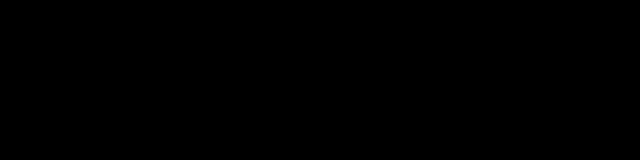
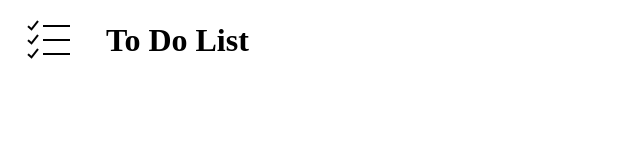
Before and after one commit to 4shadow4/ToDoList, a website built with webpack: page src/index.html in a window 1280 px wide. Shown: the whole page, without its empty margins (0-640 px from the left). Built offline with nearby package versions, Linux system fonts and the light colour scheme.

Commit message:
starter page for the todolist

```diff
--- a/src/index.html
+++ b/src/index.html
@@ -6,6 +6,15 @@
     <title>Document</title>
 </head>
 <body>
+    <header>
+        <img src="../Images/icons8-to-do-list-50.png" alt="" class="static-gif">
+        <img src="../Images/icons8-to-do-list.gif" alt="">
 
+        <h1>To Do List</h1>
+    </header>
+    <main>
+        <div id="projects"> </div>
+        <div id="toDoLists"></div>
+    </main>
 </body>
 </html>
--- a/src/styles.css
+++ b/src/styles.css
@@ -1,3 +1,43 @@
+*{
+    box-sizing: border-box;
+    margin: 0;
+    padding: 0;
+}
+
+
 body{
-    background-color: black;
+    height: 100vh;
+
+    display: flex;
+    flex-direction: column;
 }
+
+header{
+    height: 10%;
+    padding: 1rem 1.5rem;
+    display: flex;
+
+    align-items: center;
+    gap: 2rem;
+}
+
+main{
+    height: 90%;
+    display: flex;
+}
+
+#projects{
+    width: 35%;
+}
+#toDoLists{
+    width: 65%;
+}
+
+.static-gif{
+    position: absolute;
+    background: white;
+}
+
+.static-gif:hover{
+    opacity: 0;
+}
```
Also changed, not shown: Images/icons8-to-do-list-50.png (added), Images/icons8-to-do-list.gif (added).
